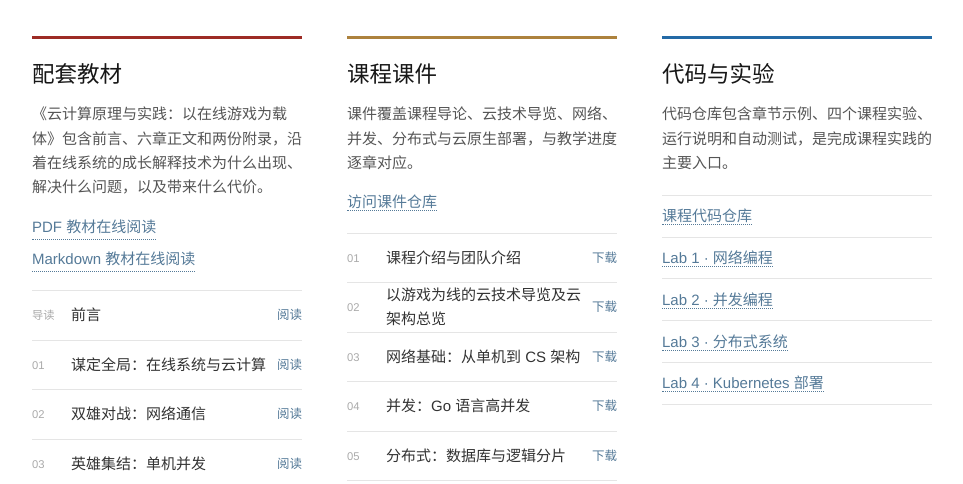
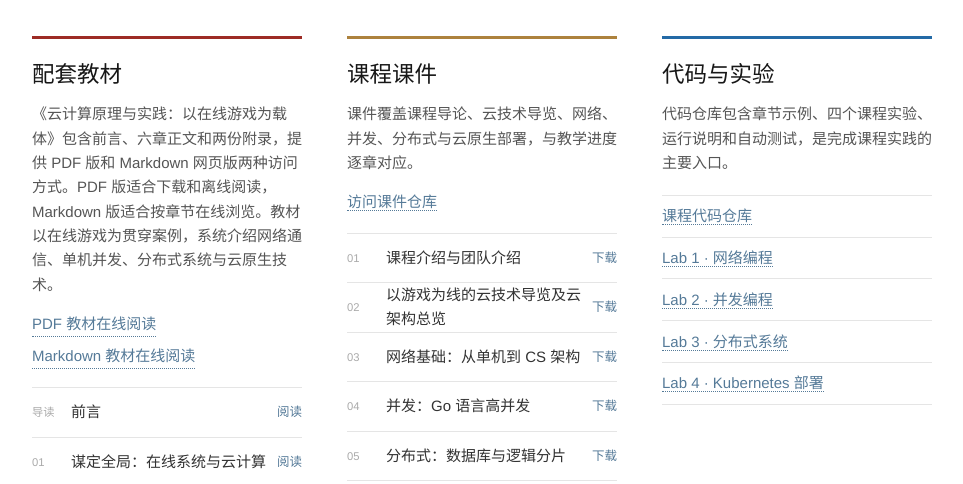
Before and after one commit to HNU-CloudComputing/cloudcompute-pages, a plain HTML site: page materials.html in a window 1280 px wide. Shown: the part 299-783 px from the top of the page, without its empty margins (158-1121 px from the left). Drawn offline with Linux system fonts and the light colour scheme.

Commit message:
content: clarify textbook access options

```diff
--- a/materials.html
+++ b/materials.html
@@ -19,7 +19,7 @@
     <main id="main">
       <section class="subpage-head wrap-container"><div class="wrap"><p class="head-subtitle">COURSE MATERIALS</p><h1>课程资料</h1><p>教材、课件与代码按照同一条教学主线组织，可以按课程进度逐章使用。</p></div></section>
       <section class="subpage-content wrap-container"><div class="wrap"><div class="material-grid">
-        <article><h2>配套教材</h2><p>《云计算原理与实践：以在线游戏为载体》包含前言、六章正文和两份附录，沿着在线系统的成长解释技术为什么出现、解决什么问题，以及带来什么代价。</p><p class="material-links"><a href="" data-link="bookPdfSite">PDF 教材在线阅读</a><a href="" data-link="bookMarkdownSite">Markdown 教材在线阅读</a></p><div id="book-chapter-list" class="simple-list"></div></article>
+        <article><h2>配套教材</h2><p>《云计算原理与实践：以在线游戏为载体》包含前言、六章正文和两份附录，提供 PDF 版和 Markdown 网页版两种访问方式。PDF 版适合下载和离线阅读，Markdown 版适合按章节在线浏览。教材以在线游戏为贯穿案例，系统介绍网络通信、单机并发、分布式系统与云原生技术。</p><p class="material-links"><a href="" data-link="bookPdfSite">PDF 教材在线阅读</a><a href="" data-link="bookMarkdownSite">Markdown 教材在线阅读</a></p><div id="book-chapter-list" class="simple-list"></div></article>
         <article><h2>课程课件</h2><p>课件覆盖课程导论、云技术导览、网络、并发、分布式与云原生部署，与教学进度逐章对应。</p><p><a href="" data-link="slidesRepository">访问课件仓库</a></p><div id="slide-list" class="simple-list"></div></article>
         <article><h2>代码与实验</h2><p>代码仓库包含章节示例、四个课程实验、运行说明和自动测试，是完成课程实践的主要入口。</p><ul class="text-list"><li><a href="" data-link="codeRepository">课程代码仓库</a></li><li><a href="" data-link="lab1">Lab 1 · 网络编程</a></li><li><a href="" data-link="lab2">Lab 2 · 并发编程</a></li><li><a href="" data-link="lab3">Lab 3 · 分布式系统</a></li><li><a href="" data-link="lab4">Lab 4 · Kubernetes 部署</a></li></ul></article>
       </div></div></section>
```
